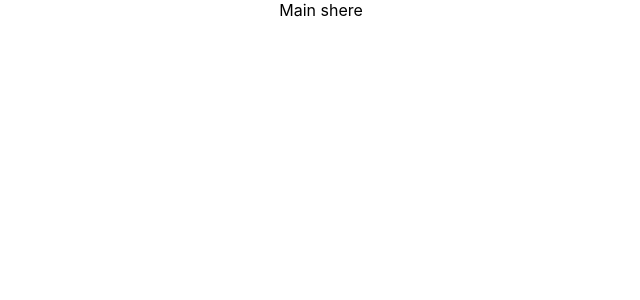
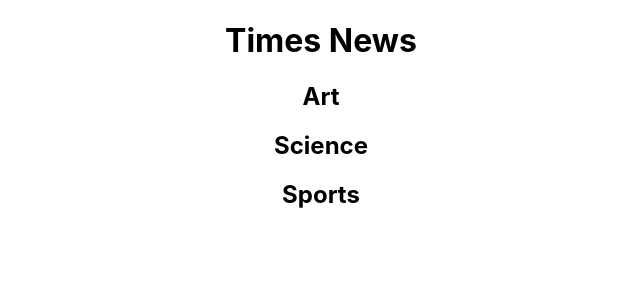
Before and after one commit to jkiernan12/nyt-take-home, a React (Create React App) app: page / in a window 1280 px wide. Shown: the top 300 px of the page, without its empty margins (319-959 px from the left). Built offline with nearby package versions, Linux system fonts and the light colour scheme; no server answers.

Commit message:
Add basic fetch for sections

```diff
--- /dev/null
+++ b/src/api-calls.js
@@ -0,0 +1,7 @@
+const getSection = (name) => {
+  return fetch(`https://api.nytimes.com/svc/topstories/v2/${name}.json?api-key=${process.env.REACT_APP_NYT_KEY}`)
+  .then(res => res.json())
+  .catch(err => console.log(err))
+}
+
+export { getSection }
--- a/src/components/MainPage/MainPage.js
+++ b/src/components/MainPage/MainPage.js
@@ -1,9 +1,13 @@
+import MainSection from '../MainSection/MainSection';
 import './MainPage.scss'
 
 function MainPage() {
   return (
     <main>
-      Main shere
+      <h1>Times News</h1>
+      <MainSection category="art" />
+      <MainSection category="science" />
+      <MainSection category="sports" />
     </main>
   );
 }
--- a/src/components/MainSection/MainSection.js
+++ b/src/components/MainSection/MainSection.js
@@ -1,9 +1,22 @@
 import './MainSection.scss'
+import React, { useState, useEffect } from 'react'
+import { getSection } from '../../api-calls'
 
-function MainSection() {
+
+function MainSection({category}) {
+  useEffect(() => {
+    getSection(category)
+    .then(data => console.log(data))
+  }, []);
+  const toTitleCase = (word) => {
+    const newWord = word.split('')
+    newWord[0] = newWord[0].toUpperCase()
+    return newWord.join('')
+  }
   return (
     <section>
-      section here
+      <h2>{toTitleCase(category)}</h2>
+
     </section>
    );
 }
```
Also changed, not shown: 1 other file (tests, documents, lock files or other folders).
